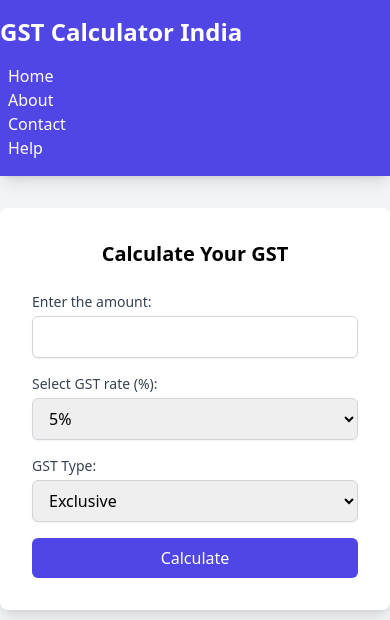
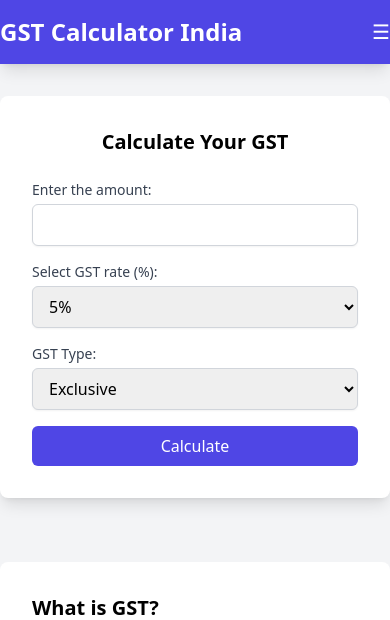
Before and after one commit to prathameshshirole/gst-calculator, a Flask app: page / in a window 390 px wide. Shown: the top 620 px of the page. Run offline with Flask 3, Linux system fonts and the light colour scheme; some libraries are stand-ins or nearby versions.

Commit message:
Improved mobile responsiveness and layout

```diff
--- a/templates/index.html
+++ b/templates/index.html
@@ -26,18 +26,35 @@
             alert("Copied: " + copyText.innerText);
         }
     </script>
+    <style>
+        @media (max-width: 640px) {
+            .header-nav {
+                display: none;
+            }
+            .header-toggle {
+                display: block;
+            }
+        }
+        @media (min-width: 641px) {
+            .header-toggle {
+                display: none;
+            }
+            .header-nav {
+                display: flex;
+            }
+        }
+    </style>
 </head>
 <body class="bg-gray-100 flex flex-col items-center justify-center min-h-screen">
     <header class="w-full bg-indigo-600 text-white py-4 shadow-lg">
         <div class="container mx-auto flex justify-between items-center flex-wrap">
             <h1 class="text-2xl font-bold">GST Calculator India</h1>
-            <nav class="w-full sm:w-auto mt-4 sm:mt-0">
-                <ul class="flex flex-col sm:flex-row sm:space-x-4">
-                    <li><a href="/" class="mx-2 hover:underline">Home</a></li>
-                    <li><a href="/about" class="mx-2 hover:underline">About</a></li>
-                    <li><a href="/contact" class="mx-2 hover:underline">Contact</a></li>
-                    <li><a href="/help" class="mx-2 hover:underline">Help</a></li>
-                </ul>
+            <button id="menu-toggle" class="header-toggle text-xl sm:hidden">&#9776;</button>
+            <nav id="menu" class="header-nav flex-col sm:flex-row sm:space-x-4 mt-4 sm:mt-0 sm:flex">
+                <a href="/" class="mx-2 hover:underline">Home</a>
+                <a href="/about" class="mx-2 hover:underline">About</a>
+                <a href="/contact" class="mx-2 hover:underline">Contact</a>
+                <a href="/help" class="mx-2 hover:underline">Help</a>
             </nav>
         </div>
     </header>
@@ -105,5 +122,15 @@
         <p class="mb-4"><strong>Example 2 (Inclusive GST):</strong></p>
         <p class="mb-4">If the total cost of a product is ₹1180 and the GST rate is 18%, then the GST amount included is ₹180 and the base amount will be ₹1000.</p>
     </section>
+    <script>
+        document.getElementById('menu-toggle').addEventListener('click', function() {
+            var menu = document.getElementById('menu');
+            if (menu.classList.contains('hidden')) {
+                menu.classList.remove('hidden');
+            } else {
+                menu.classList.add('hidden');
+            }
+        });
+    </script>
 </body>
 </html>
```
